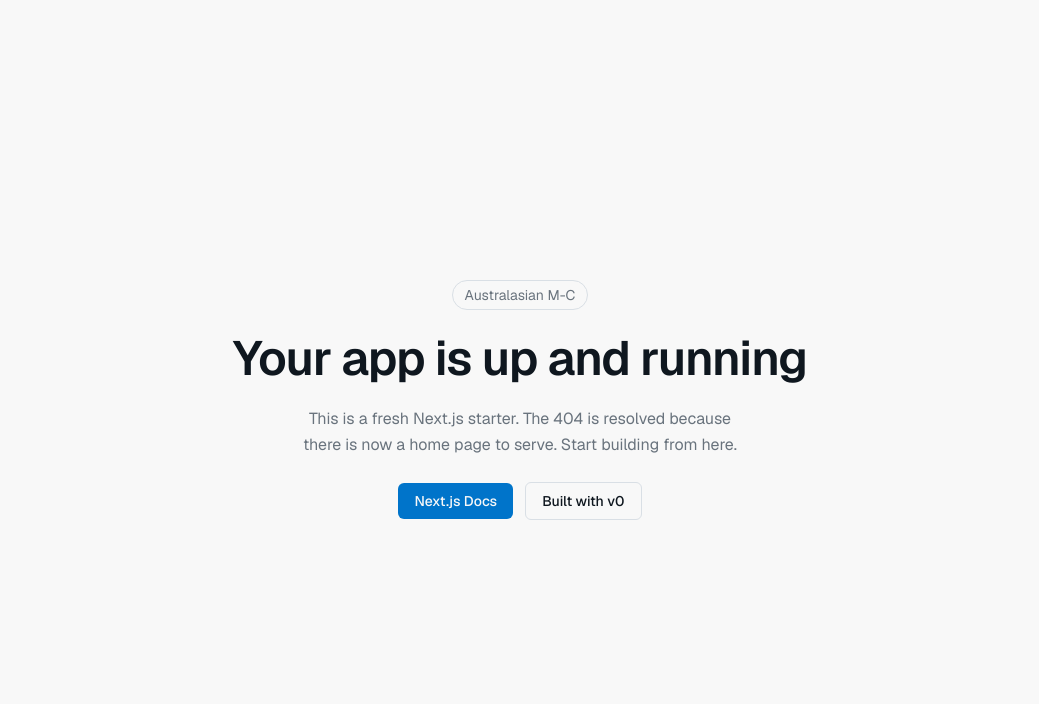
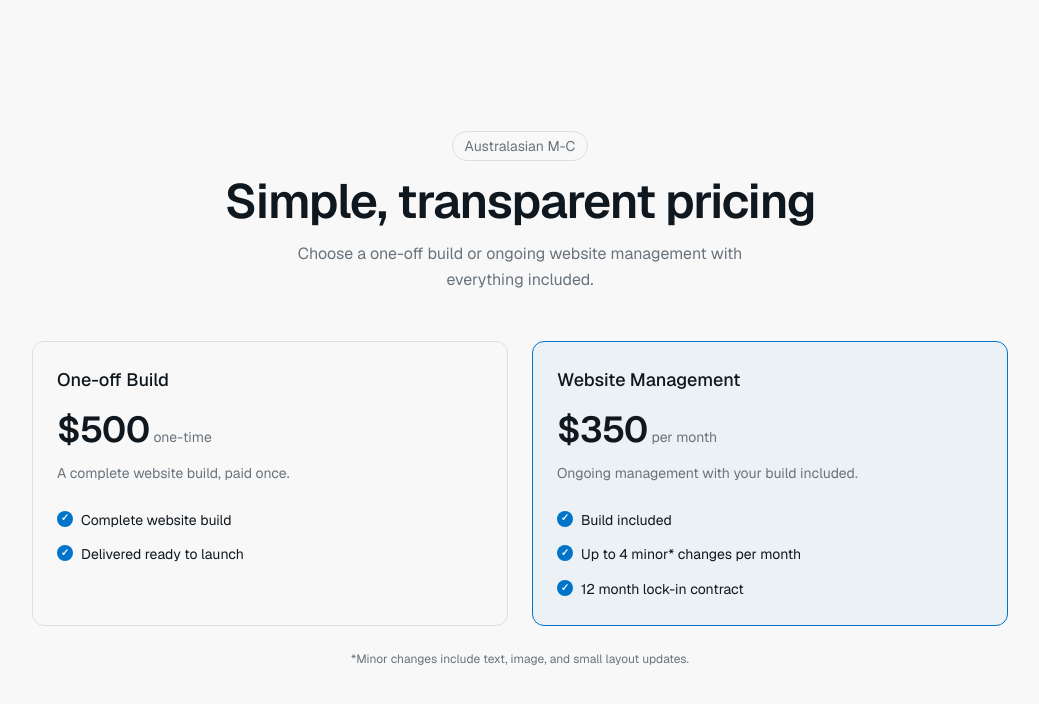
Before and after one commit to Torren-Cyber/Australasian-M-C, a Next.js app: page / in a window 1280 px wide. Before the commit this address had no page. Shown: the top 704 px of the page, without its empty margins (120-1159 px from the left). Built offline with nearby package versions, Linux system fonts and the light colour scheme.

Commit message:
Add pricing section with build and management plans

```diff
--- a/app/page.tsx
+++ b/app/page.tsx
@@ -1,30 +1,21 @@
+import { PricingSection } from "@/components/pricing-section"
+
 export default function HomePage() {
   return (
-    <main className="flex min-h-screen flex-col items-center justify-center gap-6 px-6 text-center">
+    <main className="mx-auto flex min-h-screen max-w-5xl flex-col justify-center px-6 py-16">
+      <header className="flex flex-col items-center gap-4 text-center">
         <span className="rounded-full border border-border px-3 py-1 text-sm text-muted">
           Australasian M-C
         </span>
         <h1 className="text-balance text-4xl font-semibold tracking-tight sm:text-5xl">
-        Your app is up and running
+          Simple, transparent pricing
         </h1>
         <p className="max-w-md text-pretty leading-relaxed text-muted">
-        This is a fresh Next.js starter. The 404 is resolved because there is now
-        a home page to serve. Start building from here.
+          Choose a one-off build or ongoing website management with everything included.
         </p>
-      <div className="flex flex-wrap items-center justify-center gap-3">
-        <a
-          href="https://nextjs.org/docs"
-          className="rounded-md bg-accent px-4 py-2 text-sm font-medium text-background transition-opacity hover:opacity-90"
-        >
-          Next.js Docs
-        </a>
-        <a
-          href="https://v0.app"
-          className="rounded-md border border-border px-4 py-2 text-sm font-medium transition-colors hover:bg-border/40"
-        >
-          Built with v0
-        </a>
-      </div>
+      </header>
+
+      <PricingSection />
     </main>
   )
 }
--- /dev/null
+++ b/components/pricing-section.tsx
@@ -0,0 +1,68 @@
+const plans = [
+  {
+    name: "One-off Build",
+    price: "$500",
+    cadence: "one-time",
+    description: "A complete website build, paid once.",
+    features: ["Complete website build", "Delivered ready to launch"],
+    highlighted: false,
+  },
+  {
+    name: "Website Management",
+    price: "$350",
+    cadence: "per month",
+    description: "Ongoing management with your build included.",
+    features: [
+      "Build included",
+      "Up to 4 minor* changes per month",
+      "12 month lock-in contract",
+    ],
+    highlighted: true,
+  },
+]
+
+export function PricingSection() {
+  return (
+    <section className="mt-12">
+      <div className="grid gap-6 sm:grid-cols-2">
+        {plans.map((plan) => (
+          <div
+            key={plan.name}
+            className={`flex flex-col rounded-xl border p-6 ${
+              plan.highlighted
+                ? "border-accent bg-accent/5"
+                : "border-border bg-background"
+            }`}
+          >
+            <h2 className="text-lg font-medium">{plan.name}</h2>
+            <div className="mt-4 flex items-baseline gap-1">
+              <span className="text-4xl font-semibold tracking-tight">
+                {plan.price}
+              </span>
+              <span className="text-sm text-muted">{plan.cadence}</span>
+            </div>
+            <p className="mt-3 text-pretty text-sm leading-relaxed text-muted">
+              {plan.description}
+            </p>
+            <ul className="mt-6 flex flex-col gap-3 text-sm">
+              {plan.features.map((feature) => (
+                <li key={feature} className="flex items-start gap-2">
+                  <span
+                    aria-hidden="true"
+                    className="mt-0.5 flex h-4 w-4 shrink-0 items-center justify-center rounded-full bg-accent text-[10px] font-bold text-background"
+                  >
+                    ✓
+                  </span>
+                  <span className="leading-relaxed">{feature}</span>
+                </li>
+              ))}
+            </ul>
+          </div>
+        ))}
+      </div>
+      <p className="mt-6 text-center text-xs leading-relaxed text-muted">
+        {"*Minor changes include text, image, and small layout updates."}
+      </p>
+    </section>
+  )
+}
```
Lines whose indentation alone changed are shown as unchanged.
